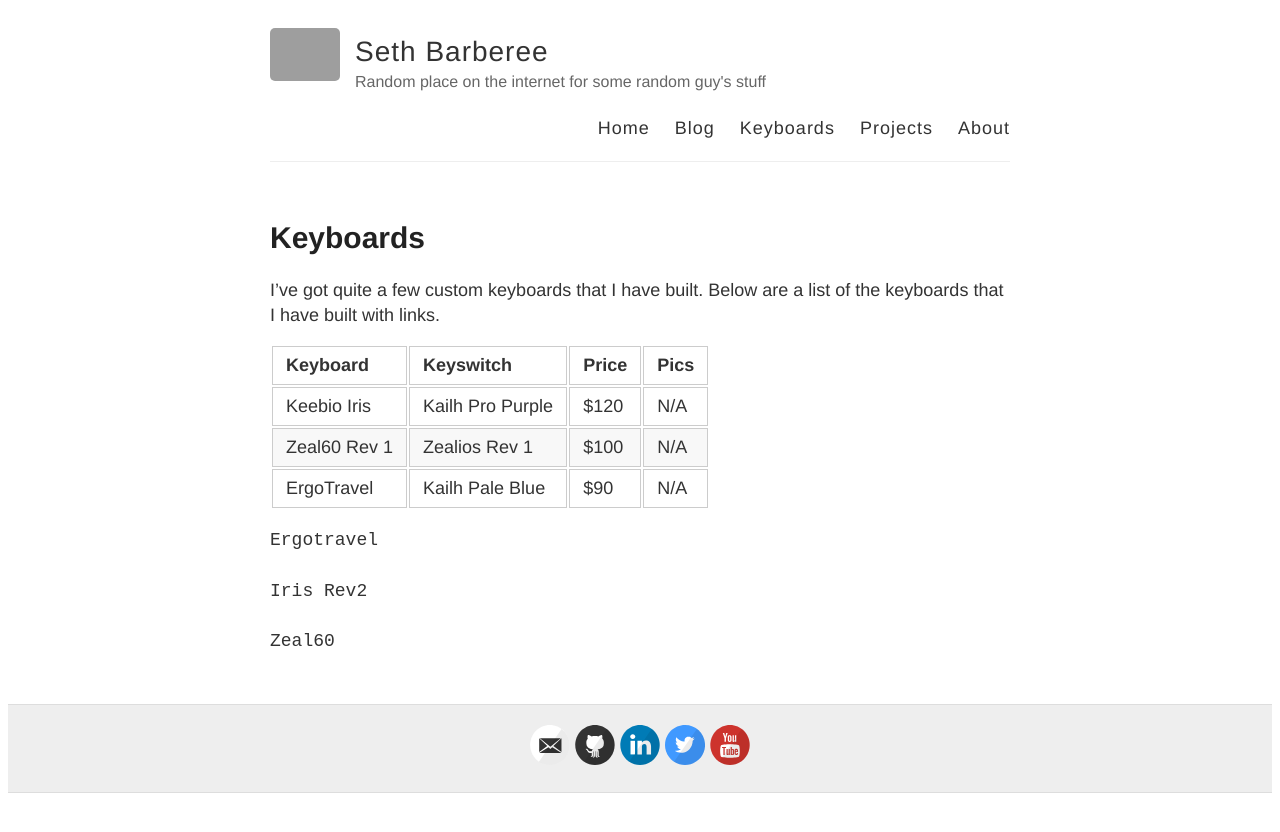
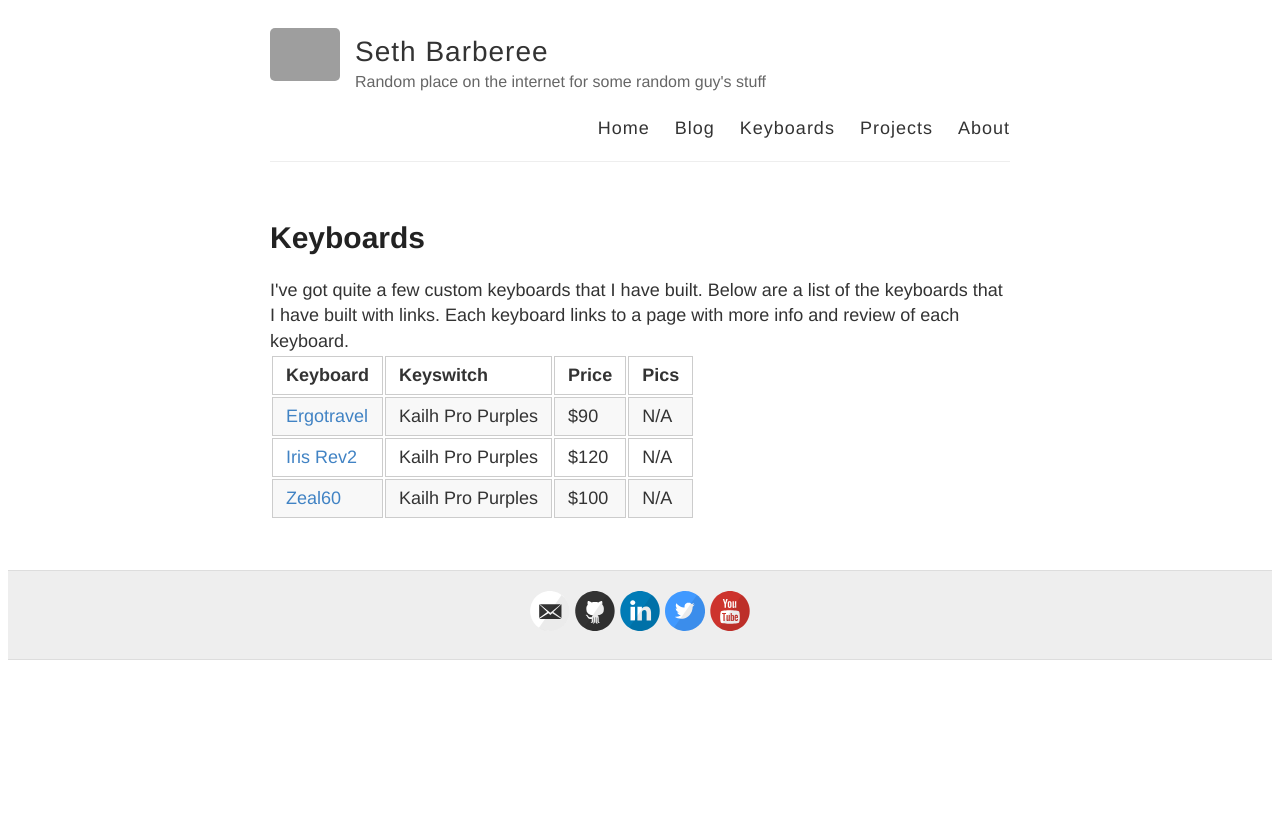
Before and after one commit to SethBarberee/sethbarberee.github.io, a Jekyll site: the page built from keyboards/index.html, in a window 1280 px wide. Shown: the top 832 px of the page. Built offline with Jekyll 4.4.1, drawn with Linux system fonts in a browser that asks for light colours; grey boxes are pictures that could not be loaded.

Commit message:
generate table based on the keyboard collection

```diff
--- a/_keyboards/ergotravel.md
+++ b/_keyboards/ergotravel.md
@@ -1,6 +1,9 @@
 ---
 layout: page
 title: "Ergotravel"
+keyswitch: "Kailh Pro Purples"
+price: "$90"
+pics: N/A
 ---
 
 hai
--- a/_keyboards/iris.md
+++ b/_keyboards/iris.md
@@ -1,6 +1,9 @@
 ---
 layout: page
 title: "Iris Rev2"
+keyswitch: "Kailh Pro Purples"
+price: "$120"
+pics: N/A
 ---
 
 test
--- a/_keyboards/zeal60.md
+++ b/_keyboards/zeal60.md
@@ -1,6 +1,9 @@
 ---
 layout: page
 title: "Zeal60"
+keyswitch: "Kailh Pro Purples"
+price: "$100"
+pics: N/A
 ---
 
 zeal zeal
--- /dev/null
+++ b/keyboards/index.html
@@ -0,0 +1,30 @@
+---
+layout: page
+title: "Keyboards"
+pagination:
+    enabled: true
+    collection: keyboards
+---
+
+
+I've got quite a few custom keyboards that I have built. Below are a list of the keyboards that I have built with links. Each keyboard links to a page with more info and review of each keyboard.
+
+{% comment %}
+ Generate each keyboard in the collection and link to the page
+{% endcomment %}
+<table>
+<tr>
+    <th>Keyboard</th>
+    <th>Keyswitch</th>
+    <th>Price</th>
+    <th>Pics</th>
+</tr>
+{% for c in site.keyboards %}
+<tr>
+    <td><a href="{{ c.url }}">{{ c.title }}</a></td>
+    <td>{{ c.keyswitch }}</td>
+    <td>{{ c.price }}</td>
+    <td>{{ c.pics }}</td>
+</tr>
+{% endfor %}
+</table>
--- a/keyboards/index.md
+++ /dev/null
@@ -1,22 +0,0 @@
----
-layout: page
-title: "Keyboards"
-pagination:
-    enabled: true
-    collection: keyboards
----
-
-
-I've got quite a few custom keyboards that I have built. Below are a list of the keyboards that I have built with links.
-
-| Keyboard     | Keyswitch | Price | Pics |
-|--------------|-----------|-------|------|
-| Keebio Iris  | Kailh Pro Purple | $120 | N/A
-| Zeal60 Rev 1 | Zealios Rev 1 | $100 | N/A
-| ErgoTravel   | Kailh Pale Blue | $90 | N/A
-
-
-
-{% for c in site.keyboards %}
-    {{ c.title }}
-{% endfor %}
```
